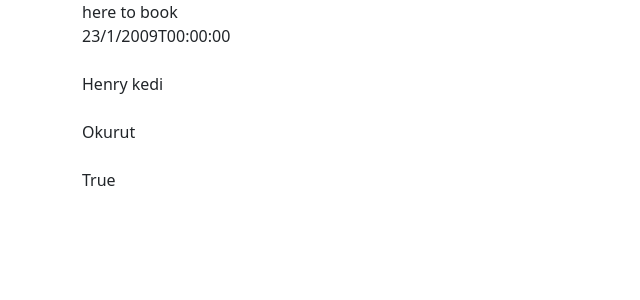
After one commit to kedi1991/granny-restaurant-booking, a Django app: page /booking/1/ in a window 1280 px wide. The commit adds this page. Shown: the top 300 px of the page, without its empty margins (0-640 px from the left). Run offline with Django 3.2, Linux system fonts and the light colour scheme; tables that the repository leaves empty hold one stand-in row (values such as "Sample post").

Commit message:
Created the Bookings model, view and template with test data

```diff
--- a/grannyrestaurant/settings.py
+++ b/grannyrestaurant/settings.py
@@ -35,7 +35,7 @@ SECRET_KEY = os.environ.get('SECRET_KEY')
 DEBUG = True
 
 ALLOWED_HOSTS = [
-    '8000-kedi1991-grannyrestaura-q96uxsdiida.ws-eu97.gitpod.io',
+    '8000-kedi1991-grannyrestaura-q96uxsdiida.ws-eu98.gitpod.io',
     'granny-restaurant.herokuapp.com', 'localhost'
 ]
 
--- a/reservation/admin.py
+++ b/reservation/admin.py
@@ -1,4 +1,5 @@
 from django.contrib import admin
-from .models import Seat
+from .models import Seat, Booking
 
 admin.site.register(Seat)
+admin.site.register(Booking)
--- a/reservation/models.py
+++ b/reservation/models.py
@@ -10,9 +10,22 @@ class Seat(models.Model):
     num_of_seats = models.IntegerField(unique=False, null=False)
     seat_cost = models.IntegerField(unique=False, null=False)
     seat_image = CloudinaryField('image', default='placeholder')
+    total_tables = models.IntegerField(unique=False, null=False, default=0)
 
     class Meta:
         ordering = ['seat_id']
 
     def __str__(self):
         return str(self.seat_id)
+
+
+class Booking(models.Model):
+    first_name = models.CharField(max_length=25,null=False)
+    last_name = models.CharField(max_length=25,null=False)
+    date_booked = models.DateTimeField(auto_now=True)
+    seat_booked = models.IntegerField(unique=True, null=False)
+    class Meta:
+        ordering = ['date_booked']
+
+    def __str__(self):
+        return str(self.first_name)
--- a/reservation/tests.py
+++ b/reservation/tests.py
@@ -1 +1,6 @@
 from django.test import TestCase
+
+class TestGranny(TestCase):
+
+    def test_if_it_works(self):
+        assertEqual(1,0)
--- a/reservation/urls.py
+++ b/reservation/urls.py
@@ -3,5 +3,6 @@ from django.urls import path
 
 
 urlpatterns = [
-    path('', views.Seats.as_view(), name='home')
+    path('', views.Seats.as_view(), name='home'),
+    path('booking/<seat_id>/', views.Bookings.as_view(), name='bookings')
 ]
--- a/reservation/views.py
+++ b/reservation/views.py
@@ -1,11 +1,29 @@
-from django.shortcuts import render
-from django.views import generic
-from .models import Seat
+from django.shortcuts import render, get_object_or_404
+from django.views import generic, View
+from .models import Seat, Booking
 
 
 class Seats(generic.ListView):
     model = Seat
     queryset = model.objects.all()
+    template_name = 'index.html'
+    paginate_by = 2
 
-    template_name = 'index.html'
-    paginate_by = 20
+
+class Bookings(View):
+    def get(self, request, seat_id, *args, **kwargs):
+        model = Booking
+        queryset = model.objects.all()
+        bookings = get_object_or_404(queryset, id=seat_id)
+
+        mydata = bookings
+
+        return render(request,
+        'bookings.html',
+        {
+            "first_name":"Henry kedi",
+            "last_name": "Okurut",
+            "date_booked": "23/1/2009T00:00:00",
+            "seat_booked": "True",
+        },
+        )
--- /dev/null
+++ b/templates/bookings.html
@@ -0,0 +1,11 @@
+{% extends 'base.html' %}
+
+{% block content %}
+here to book
+    <br>
+    {{date_booked}}<br><br>
+    {{first_name}}<br><br>
+    {{last_name}}<br><br>
+    {{seat_booked}}<br><br>
+
+{% endblock %}
--- a/templates/index.html
+++ b/templates/index.html
@@ -12,7 +12,7 @@
             <div class="card-body">
             <h5 class="card-title">Seat {{ seat.seat_id }}</h5>
             <p class="card-text">Some quick example text to build on the card title and make up the bulk of the card's content.</p>
-            <a href="#" class="btn btn-primary">Reserve</a>
+            <a href="{% url 'bookings' 1 %}" class="btn btn-primary">Reserve</a>
             <a href="#" class="btn btn-danger">Cancel</a>
             </div>
         </div>
```
Also changed, not shown: reservation/migrations/0002_auto_20230528_0110.py (added), reservation/migrations/0003_auto_20230601_1656.py (added).
